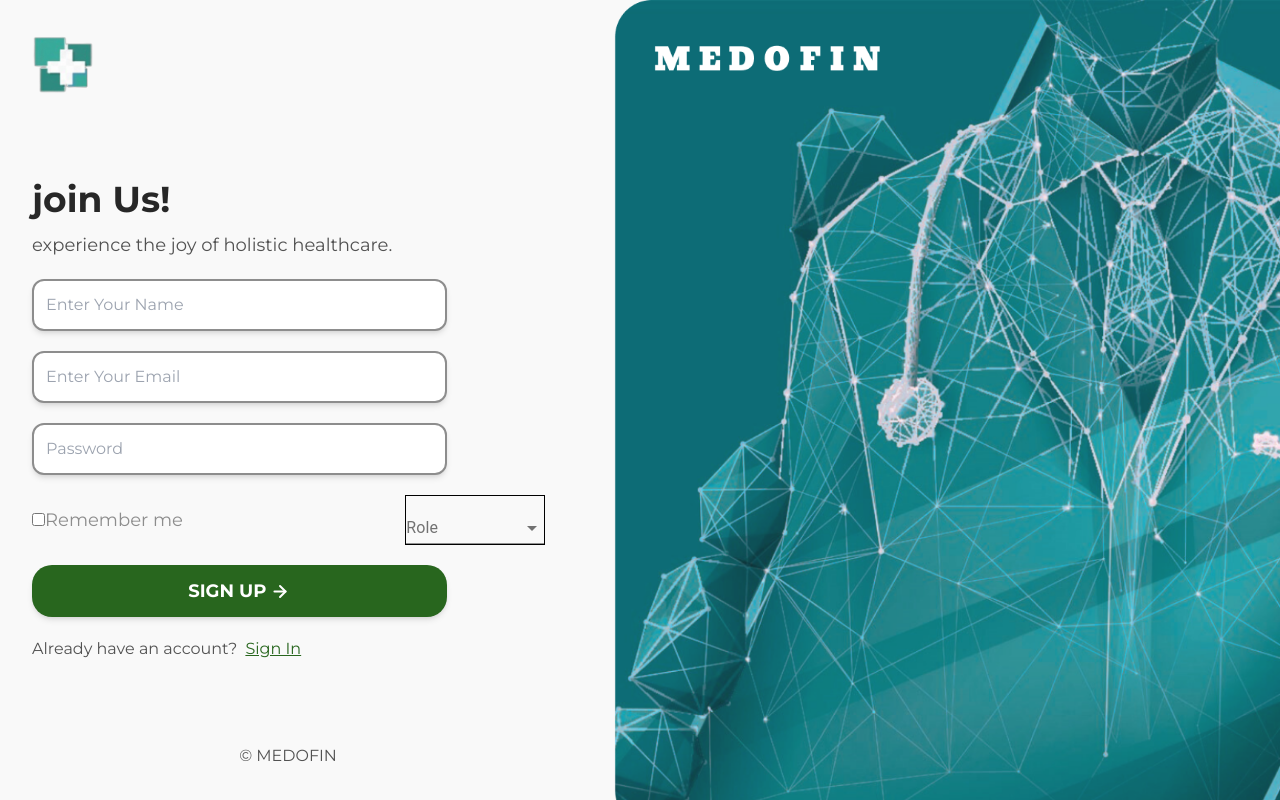
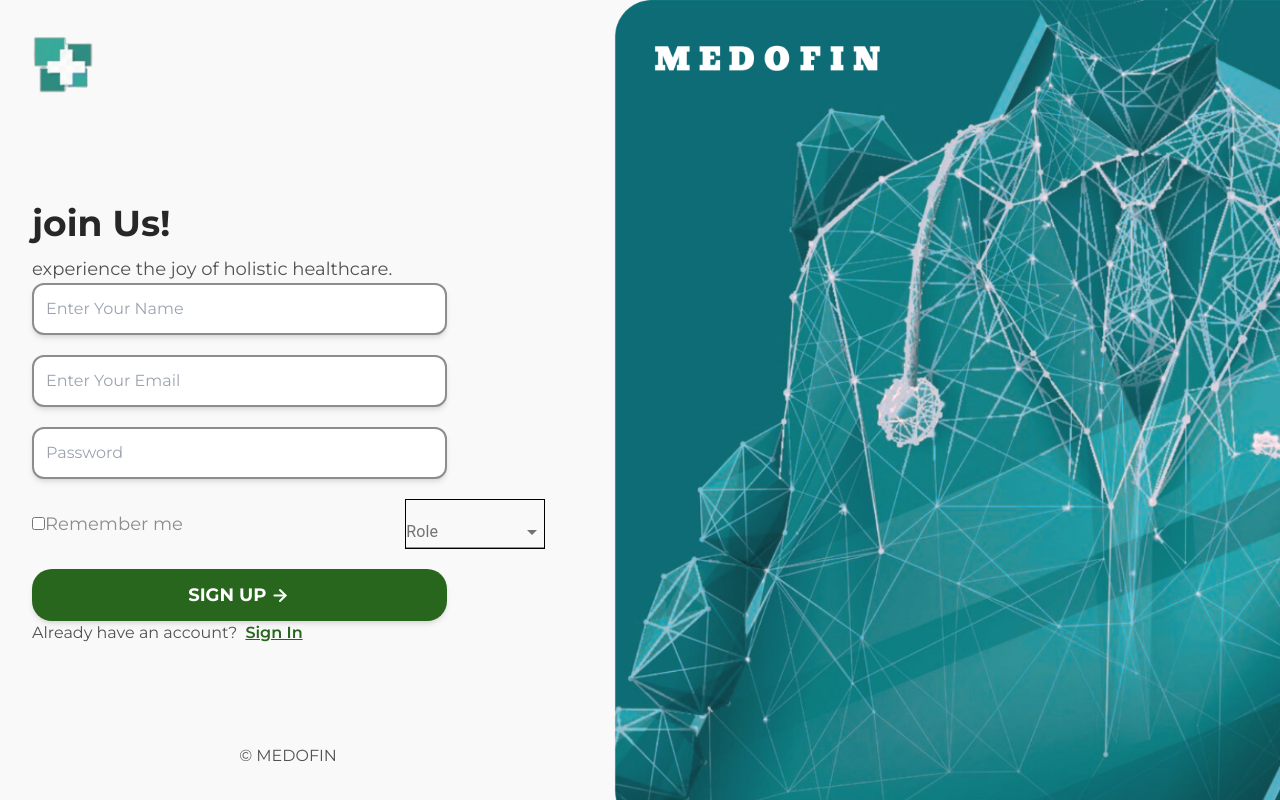
Before and after one commit to vishnubansal001/medofin, a React (Vite) app in the folder client/: page /sign-up in a window 1280 px wide. Built offline with nearby package versions, Linux system fonts and the light colour scheme; the HTML template or start-up script is replaced by a standard one.

Commit message:
bug fixing done

```diff
--- a/client/src/components/signUp/Form.jsx
+++ b/client/src/components/signUp/Form.jsx
@@ -74,7 +74,7 @@ const Form = () => {
               <div>
                 <img src={logo} alt="" className="w-16" />
               </div>
-              <div className="flex flex-col justify-center items-center md:items-start gap-5 w-full">
+              <div className="flex flex-col justify-center items-center md:items-start w-full">
                 <div className="flex flex-col justify-center w-[90%] items-start gap-3">
                   <h1 className="font-bold lg:text-4xl text-[#272727] md:text-2xl text-xl">
                     join Us!
@@ -179,14 +179,14 @@ const Form = () => {
                   </button>
                 </form>
 
-                <p className="flex flex-row gap-2 text-[#525252] lg:text-base text-sm">
+                <p className="flex flex-row gap-2  text-[#525252] lg:text-base text-sm">
                   Already have an account?
-                  <span onClick={() => navigate('/sign-in')} className="text-[#28661E] underline">
+                  <span onClick={() => navigate('/sign-in')} className="text-[#28661E] font-semibold underline">
                     Sign In
                   </span>
                 </p>
               </div>
-              <div className="text-center w-full">
+              <div className="text-center mt-[-8px] w-full">
                 <p className="md:text-base text-sm text-[#525252]">
                   &copy; MEDOFIN
                 </p>
```
